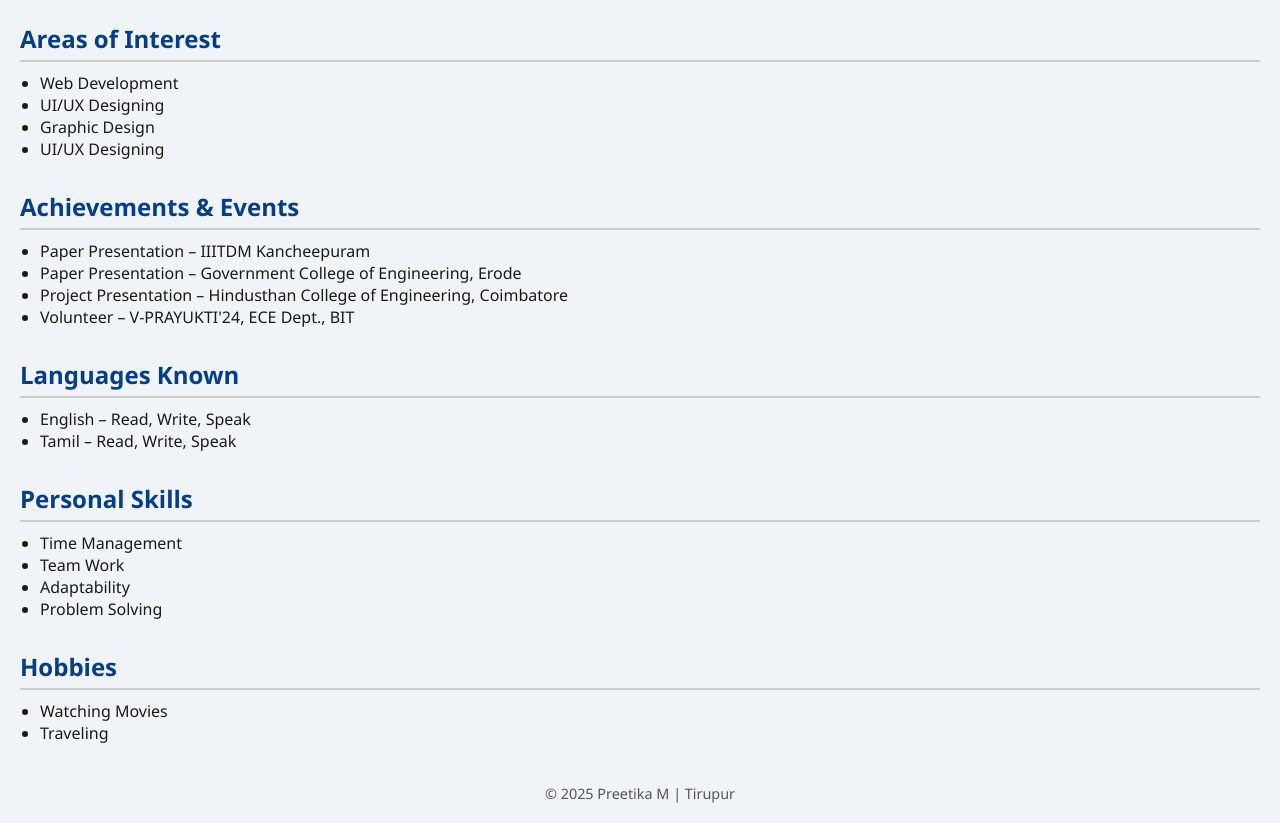
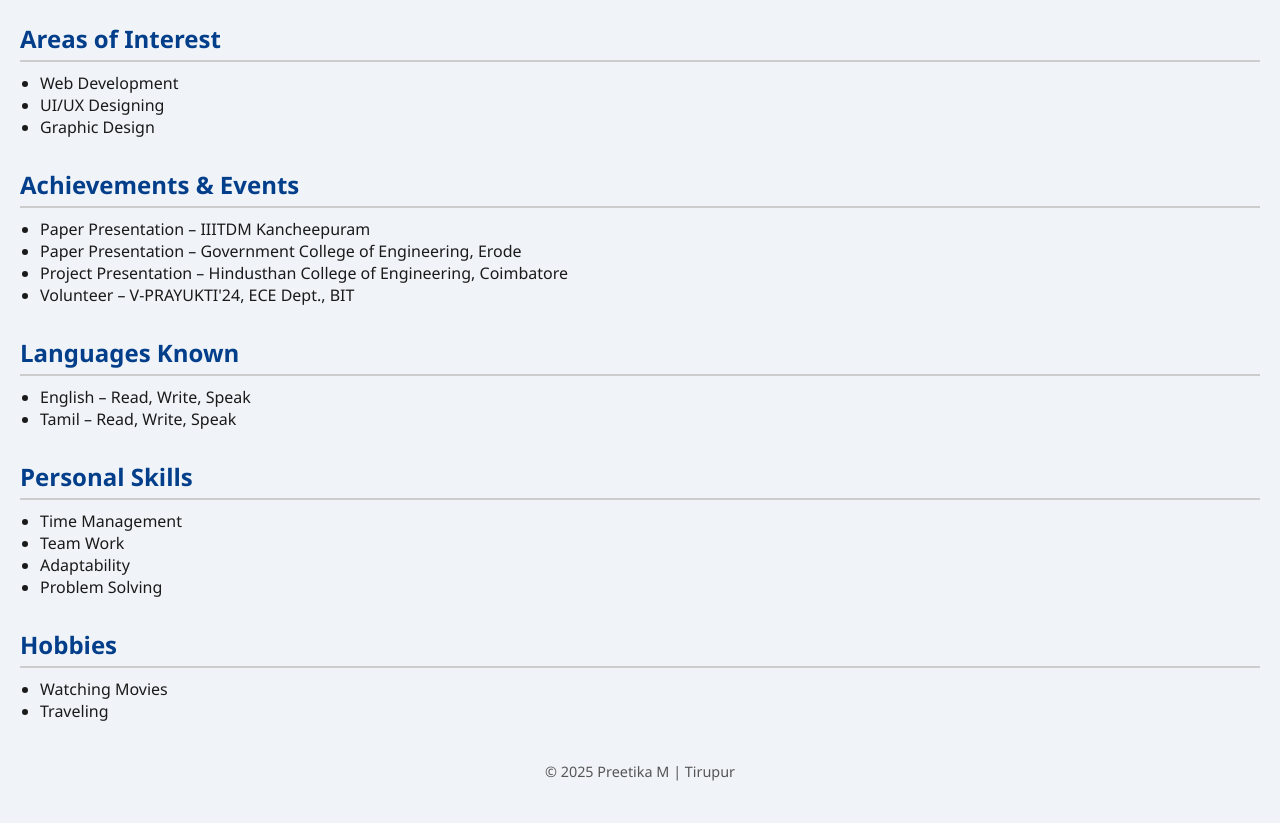
Before and after one commit to Preetika123-123/Preetika123-123.github.io, a plain HTML site: page index.html in a window 1280 px wide. Shown: the part 1020-1843 px from the top of the page. After the commit the page ends 1821 px from the top, so only its background shows below. Drawn offline with Linux system fonts and the light colour scheme.

Commit message:
Remove duplicate list item in index.html
Removed duplicate 'UI/UX Designing' list item.

```diff
--- a/index.html
+++ b/index.html
@@ -70,7 +70,6 @@
       <li>Web Development</li>
       <li>UI/UX Designing</li>
       <li>Graphic Design</li>
-      <li>UI/UX Designing</li>
     </ul>
   </section>
 
```
